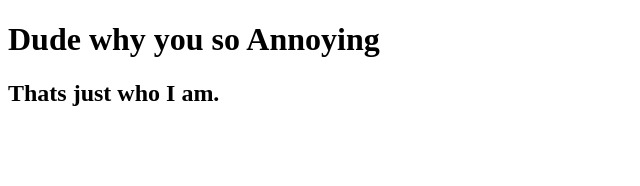
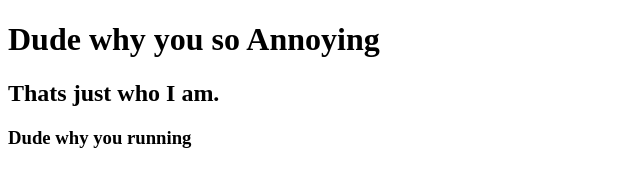
Before and after one commit to orovinskiy/donut, a plain HTML site: page index.html in a window 1280 px wide. Shown: the whole page, without its empty margins (0-640 px from the left). Drawn offline with Linux system fonts and the light colour scheme.

Commit message:
added h3

```diff
--- a/index.html
+++ b/index.html
@@ -7,6 +7,7 @@
 <body>
     <h1>Dude why you so Annoying</h1>
     <h2>Thats just who I am.</h2>
+    <h3>Dude why you running</h3>
 
 </body>
 </html>
```
